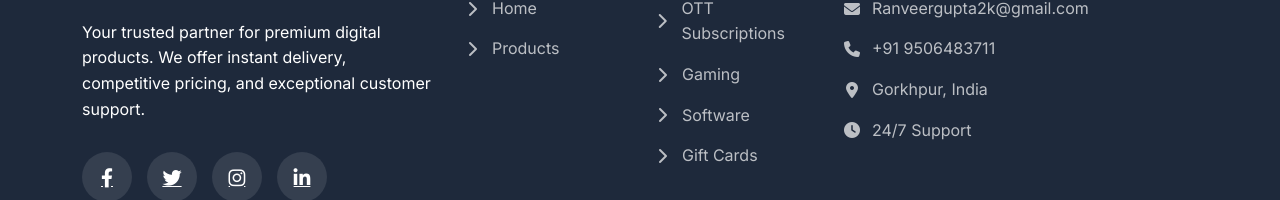
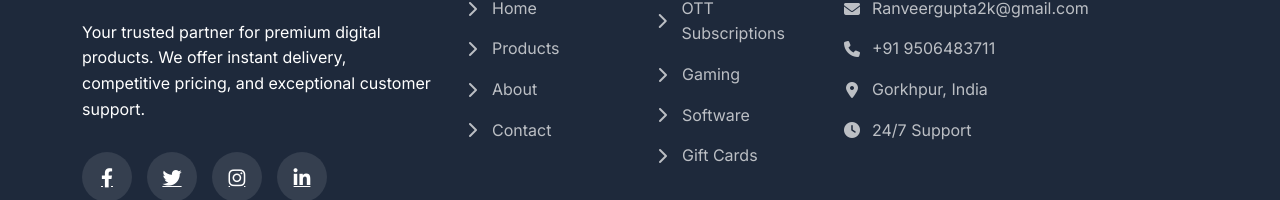
Before and after one commit to ranveergupta12k-debug/Rajveer-Seller-, a plain HTML site: page index.html in a window 1280 px wide. Shown: the part 4852-5052 px from the top of the page. Drawn offline with nearby package versions, Linux system fonts and the light colour scheme.

Commit message:
Update index.html

```diff
--- a/index.html
+++ b/index.html
@@ -1023,7 +1023,8 @@
                     <ul class="footer-links">
                         <li><a href="index.html"><i class="fas fa-chevron-right"></i>Home</a></li>
                         <li><a href="product.html"><i class="fas fa-chevron-right"></i>Products</a></li>
-
+                        <li><a href="about.html"><i class="fas fa-chevron-right"></i>About</a></li>
+                        <li><a href="contact.html"><i class="fas fa-chevron-right"></i>Contact</a></li>
                     </ul>
                 </div>
                 <div class="col-lg-2 col-md-6 mb-5 mb-lg-0">
```
